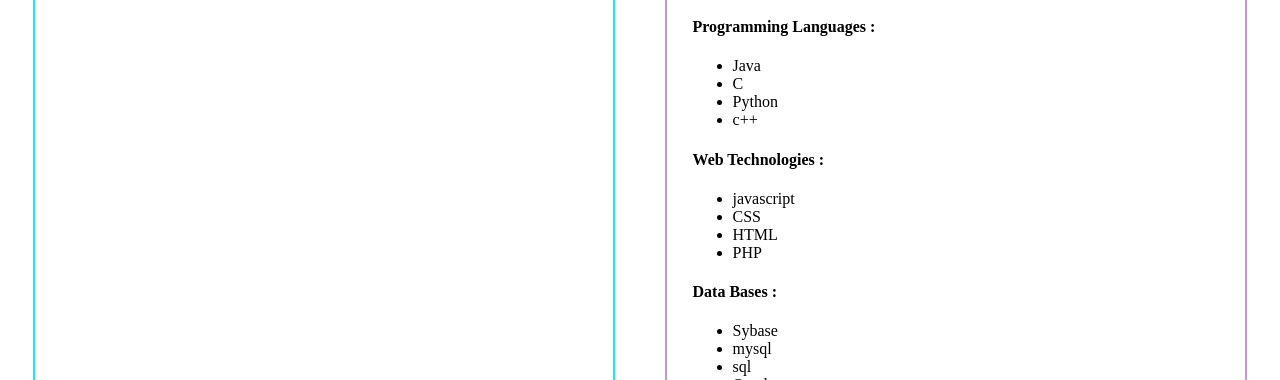
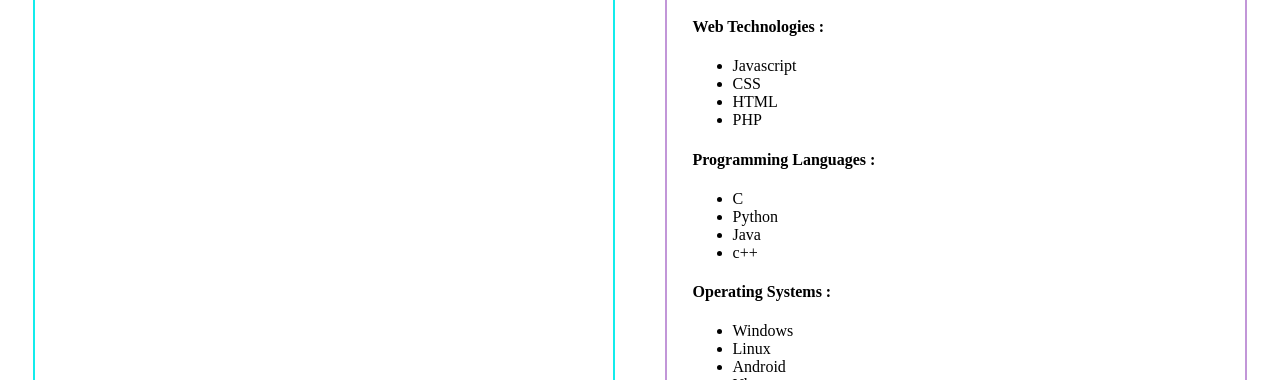
Before and after one commit to 17F61F0036/resume, a plain HTML site: page resume.html in a window 1280 px wide. Shown: the part 572-952 px from the top of the page. Drawn offline with Linux system fonts and the light colour scheme.

Commit message:
finalcommit

```diff
--- a/data.json
+++ b/data.json
@@ -26,20 +26,35 @@
   ],
   "skills":[
     {
-      "title":"Programming Languages :",
-      "set":["Java","C","Python","c++"]
+      "title":"Web Technologies      :",
+      "set":["Javascript","CSS","HTML","PHP"]
     },
     {
-      "title":"Web Technologies      :",
-      "set":["javascript","CSS","HTML","PHP"]
+      "title":"Programming Languages :",
+      "set":["C","Python","Java","c++"]
+    },
+    {
+      "title":"Operating Systems     :",
+      "set":["Windows","Linux","Android","Ubuntu"]
     },
     {
       "title":"Data Bases            :",
-      "set":["Sybase","mysql","sql","Oracle","NoSql"]
+      "set":["Sybase","Mysql","sql","Oracle","NoSql"]
+    }
+
+  ],
+  "achievements":[
+    {
+      "achivedData":"Got <strong>1<sup>st</sup></strong>Prize in Poster Presentation."
     },
     {
-      "title":"Operating Systems     :",
-      "set":["windows","Linux","Android","Ubuntu"]
+      "achivedData":"Got <strong>2<sup>nd</sup></strong>Prize in Short Film."
+    },
+    {
+      "achivedData":"Got <strong>3<sup>rd </sup></strong>Prize in PPT Presentation."
+    },
+    {
+      "achivedData":"Got <strong>3<sup>rd</sup></strong>Prize in Addjob."
     }
   ]
 }
--- a/main.js
+++ b/main.js
@@ -33,6 +33,7 @@ fetchedData.then(data=>{
   career(data.career);
   education(data.education);
   skills(data.skills);
+  achievements(data.achievements);
 })
 
 //Career
@@ -88,3 +89,21 @@ function skills(skill){
   }
 }
 }
+//achievements
+
+function achievements(achievement){
+  var heading=document.createElement("h1");
+  heading.textContent="Achievements";
+  child2.appendChild(heading);
+  var hr=document.createElement("hr");
+  heading.appendChild(hr);
+  var list=document.createElement("ul");
+  child2.appendChild(list);
+  var i=0;
+  var listItem="";
+  while(i<achievement.length){
+    listItem+="<li>"+achievement[i].achivedData+"</li>";
+    i++;
+  }
+  list.innerHTML=listItem;
+}
--- a/style.css
+++ b/style.css
@@ -62,6 +62,7 @@ h2{
 }
 @media only screen and (min-width:320px) and (max-width:480px)
 {
+
   .parent{
     display:flex;
     flex-direction:row;
@@ -123,6 +124,7 @@ h2{
 }
 @media only screen and (min-width:481px) and (max-width:768px)
 {
+
   .parent{
     display:flex;
     flex-direction:row;
@@ -184,6 +186,7 @@ h2{
 }
 @media only screen and (min-width:769px) and (max-width:1024px)
 {
+
   .parent{
     display:flex;
     flex-direction:row;
```
